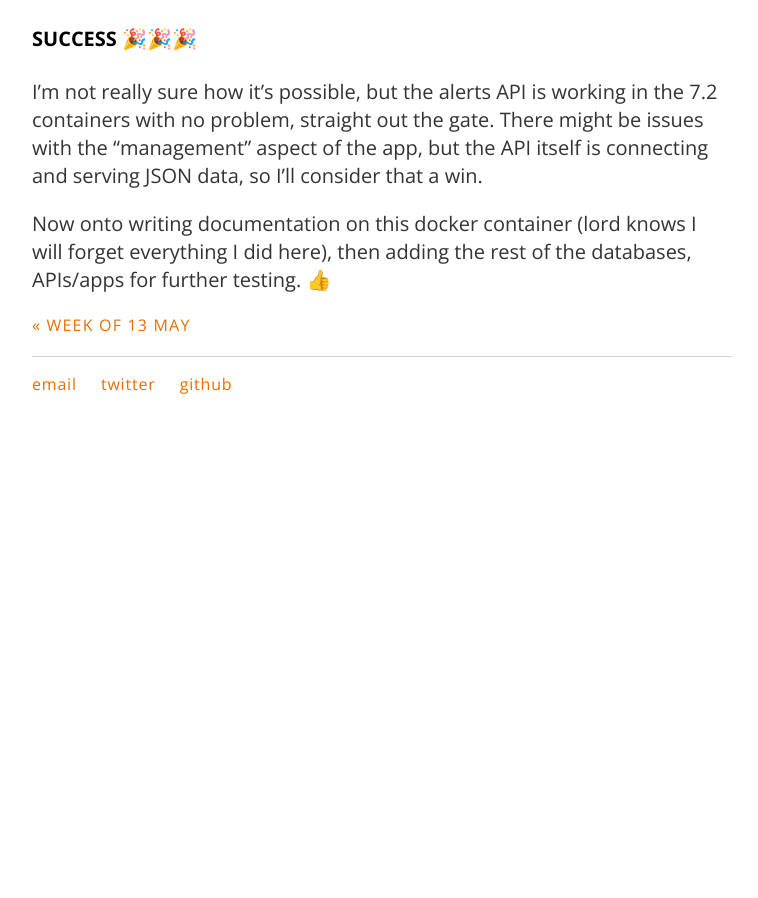
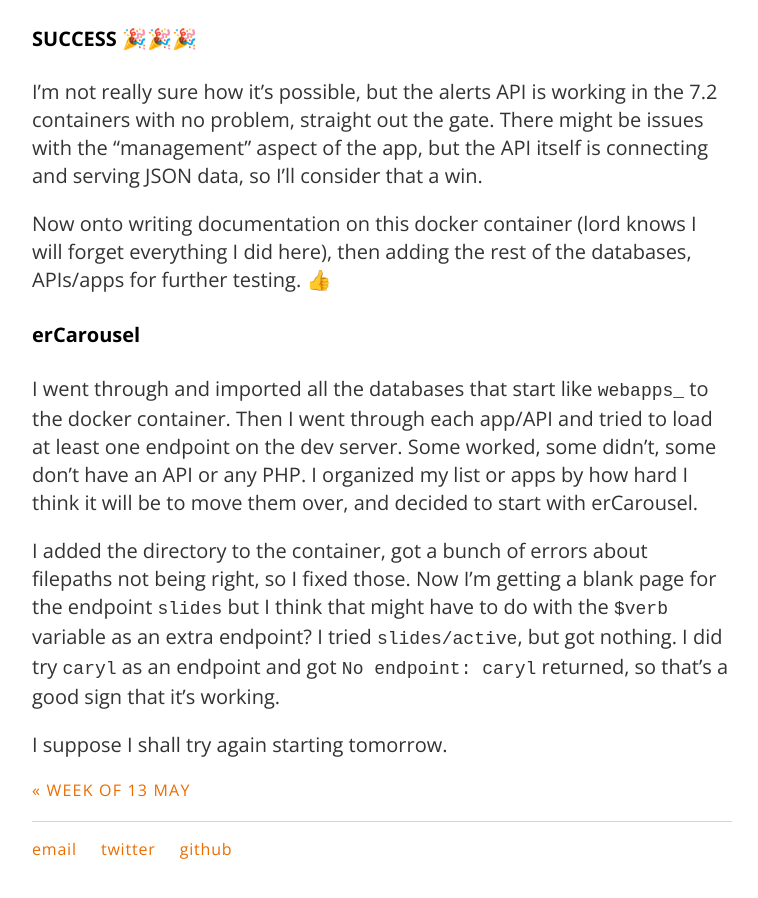
Before and after one commit to carylwyatt/carylwyatt.github.io, a Jekyll site: the page built from _posts/2019-05-20-week-of-20-may.md, in a window 1280 px wide and 900 px high, scrolled down 4909 px. Shown: the whole window, without its empty margins (258-1016 px from the left). Built offline with Jekyll 4.4.1, drawn with Linux system fonts in a browser that asks for light colours; emoji names are drawn with the system emoji font; before the commit the page ends 5344 px from its top, so only the background shows below that.

Commit message:
successful day!

```diff
--- a/_posts/2019-05-20-week-of-20-may.md
+++ b/_posts/2019-05-20-week-of-20-may.md
@@ -113,3 +113,11 @@ Just updated the path to a static path instead of relative and that did the tric
 I'm not really sure how it's possible, but the alerts API is working in the 7.2 containers with no problem, straight out the gate. There might be issues with the "management" aspect of the app, but the API itself is connecting and serving JSON data, so I'll consider that a win.
 
 Now onto writing documentation on this docker container (lord knows I will forget everything I did here), then adding the rest of the databases, APIs/apps for further testing. :+1:
+
+#### erCarousel
+
+I went through and imported all the databases that start like `webapps_` to the docker container. Then I went through each app/API and tried to load at least one endpoint on the dev server. Some worked, some didn't, some don't have an API or any PHP. I organized my list or apps by how hard I think it will be to move them over, and decided to start with erCarousel.
+
+I added the directory to the container, got a bunch of errors about filepaths not being right, so I fixed those. Now I'm getting a blank page for the endpoint `slides` but I think that might have to do with the `$verb` variable as an extra endpoint? I tried `slides/active`, but got nothing. I did try `caryl` as an endpoint and got `No endpoint: caryl` returned, so that's a good sign that it's working.
+
+I suppose I shall try again starting tomorrow.
```
